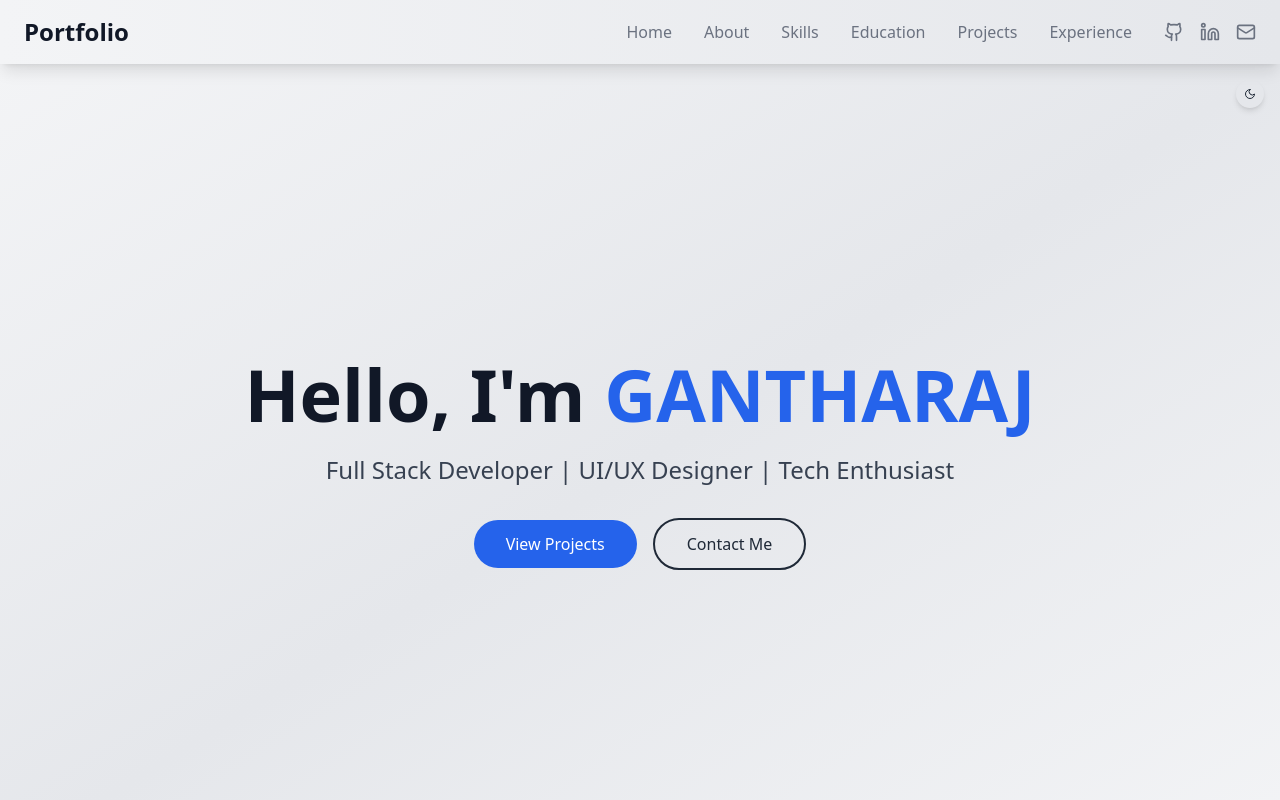
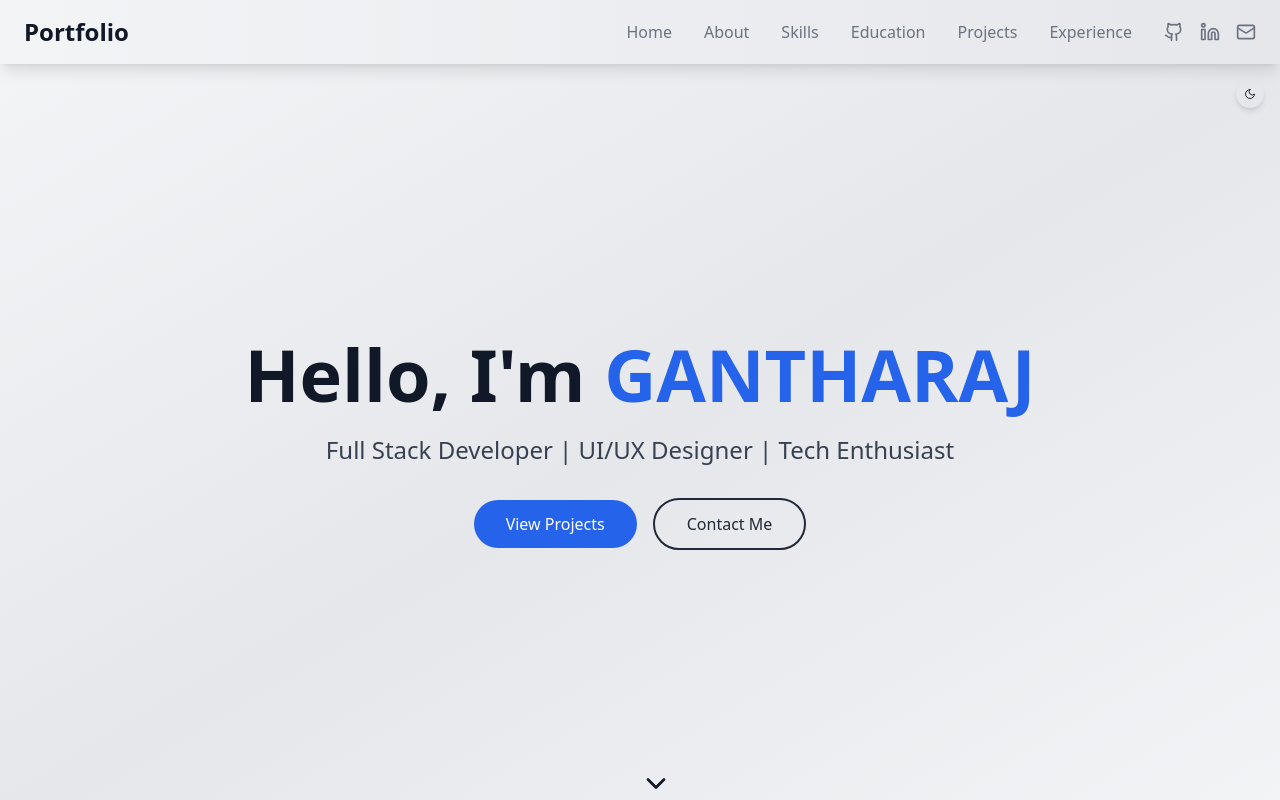
Before and after one commit to nngantharaj/Portfolio, a React (Vite) app: page / in a window 1280 px wide. Shown: the top 800 px of the page. Built offline with nearby package versions, Linux system fonts and the light colour scheme.

Commit message:
introSection altered

```diff
--- a/src/components/sections/IntroSection.jsx
+++ b/src/components/sections/IntroSection.jsx
@@ -37,7 +37,7 @@ const IntroSection = () => {
   return (
     <section
       id="home"
-      className="min-h-screen flex items-center justify-center relative"
+      className="min-h-[95vh] flex items-center justify-center relative"
     >
       {/* Gradient Background */}
       <div className="absolute inset-0 bg-gradient-to-br from-gray-100 via-gray-200 to-gray-100 dark:from-gray-900 dark:via-gray-800 dark:to-gray-900 transition-colors duration-300" />
```
